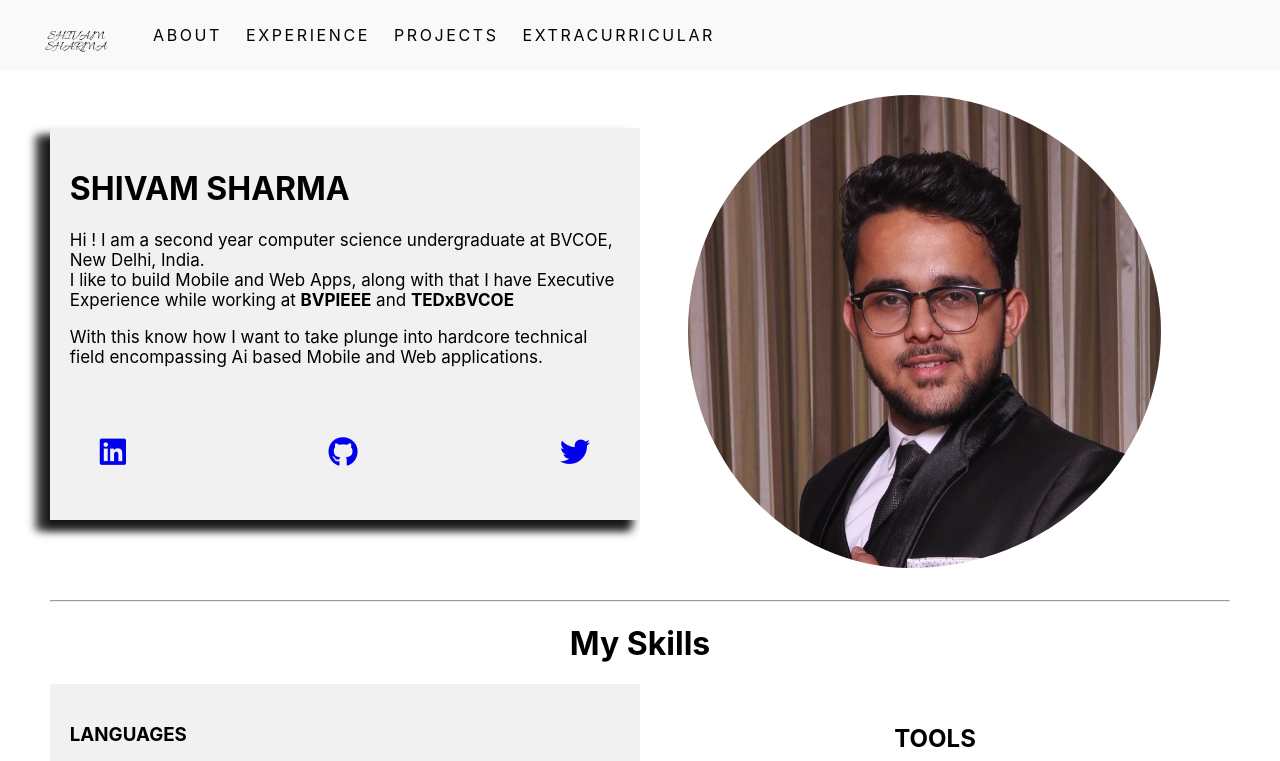
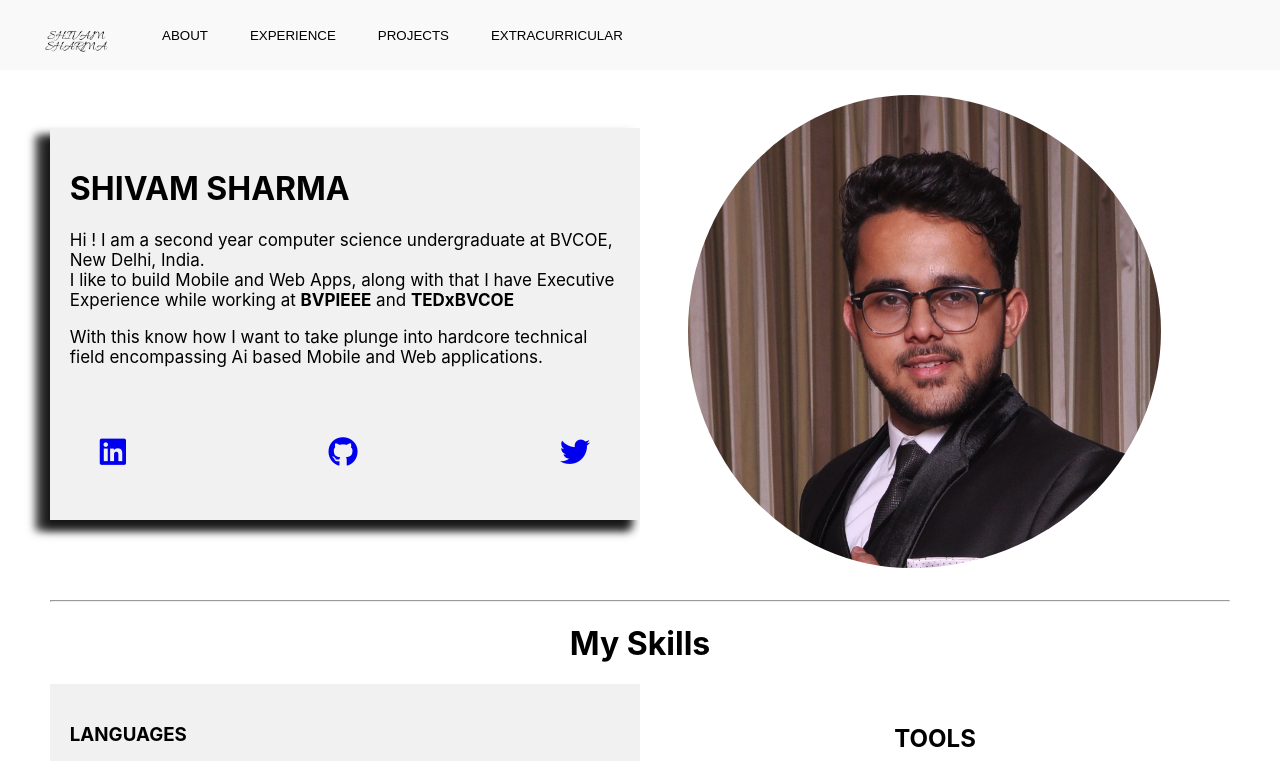
Before and after one commit to ShivamS2201/Portfolio, a React (Create React App) app: page / in a window 1280 px wide. Shown: the top 761 px of the page. Built offline with nearby package versions, Linux system fonts and the light colour scheme.

Commit message:
In page : anchor

```diff
--- a/src/components/navbar.js
+++ b/src/components/navbar.js
@@ -9,18 +9,18 @@ function Navbar(){
       </Logo>
 
          <NavMenu>
-                <a>
+                <button onclick="document.getElementById('side2').scrollIntoView()">
                     <span>ABOUT</span>
-                </a>
-                <a>
+                </button>
+                <button>
                     <span>EXPERIENCE</span>
-                </a>
-                <a>
+                </button>
+                <button>
                     <span>PROJECTS</span>
-                </a>
-                <a>
+                </button>
+                <button>
                     <span>EXTRACURRICULAR</span>
-                </a>
+                </button>
             </NavMenu>
 
 </NavContainer>
@@ -45,7 +45,7 @@ letter-spacing: 2.6px;
 z-index: 3
 
 `
-const Logo = styled.a`
+const Logo = styled.div`
 padding: 0;
 width: 80px;
 margin-top: -10px;
@@ -70,14 +70,20 @@ align-items: center;
   margin-right: auto;
   margin-left: 25px;
   cursor:pointer;
-  a {
+
+  button {
     display: flex;
+    background-color: #f9f9f9;
     align-items: center;
-    padding: 0 12px;
+    padding: 6px 21px;
+    border:0px;
+    transition: all 250ms ease-out;
+    cursor:pointer;
+
   }
-
-  a:hover{
+  button:hover{
     background-color:rgba(0,0,0,0.8);
     color:#f9f9f9;
 }
+
 `
```
